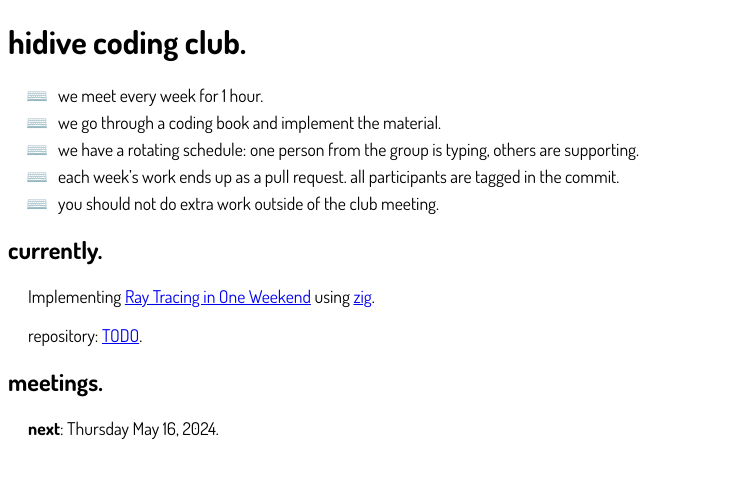
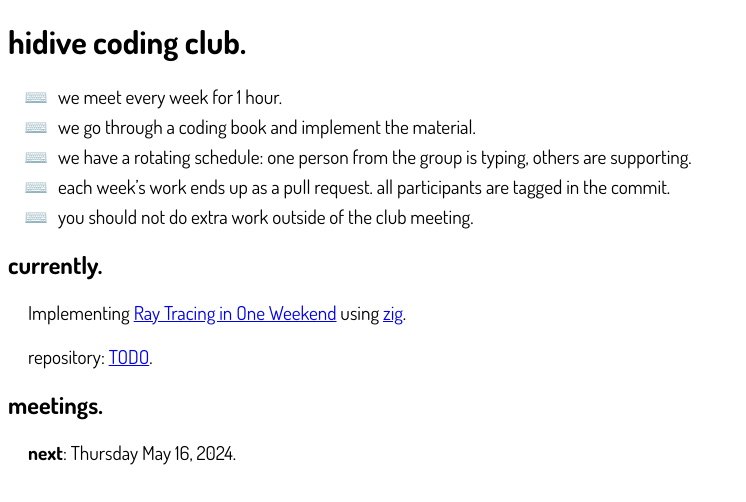
Before and after one commit to dvdkouril/dvdkouril.github.io, a SvelteKit app: page /hdvcc in a window 1280 px wide. Shown: the top 502 px of the page, without its empty margins (0-746 px from the left). Built offline with nearby package versions, Linux system fonts and the light colour scheme.

Commit message:
more font size

```diff
--- a/src/routes/hdvcc/+page.svelte
+++ b/src/routes/hdvcc/+page.svelte
@@ -32,7 +32,7 @@
 	font-family: "Dosis", sans-serif;
 }
 p, ul {
-	font-size: 1.1em;
+	font-size: 1.2em;
 }
 p {
 	margin-left: 20px;
```
